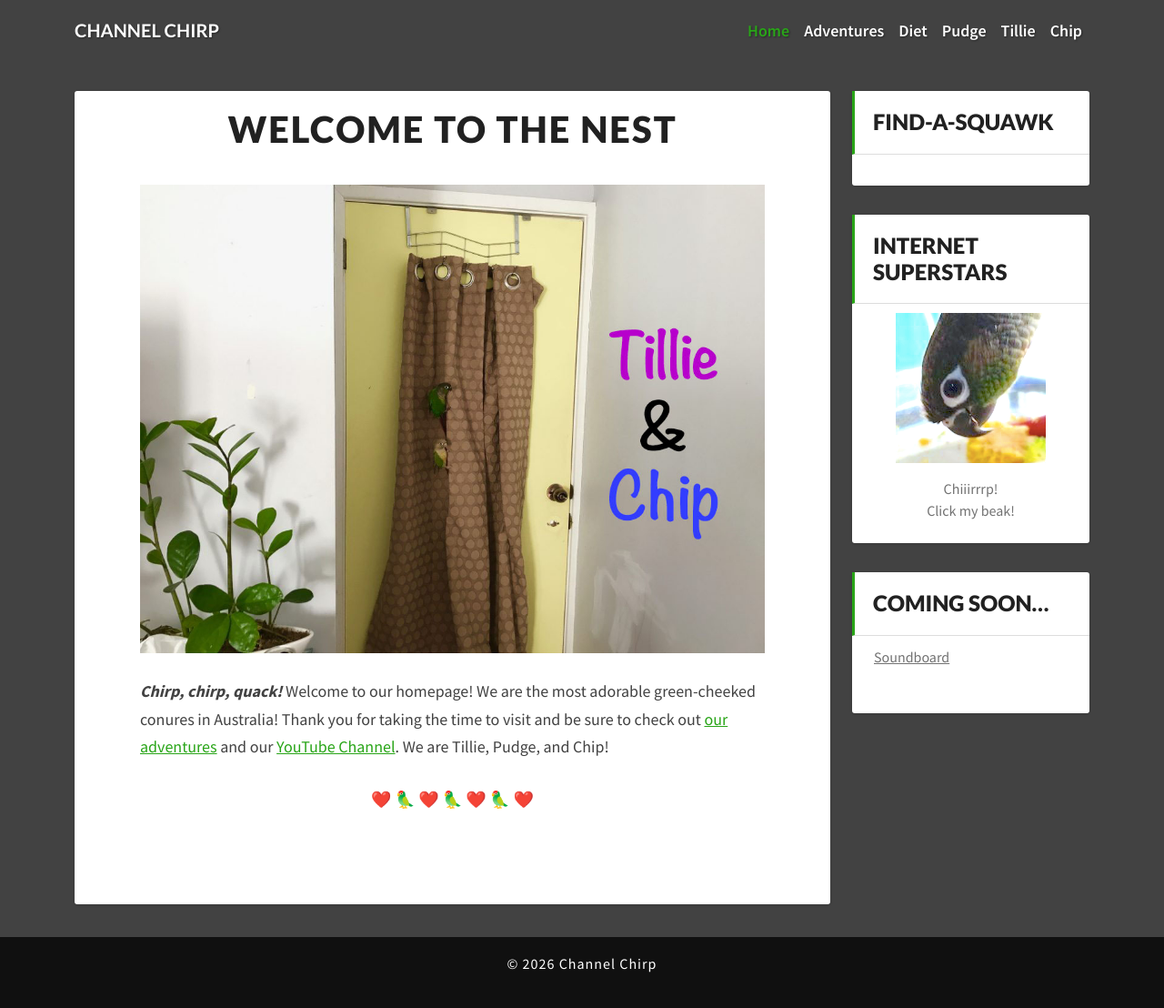
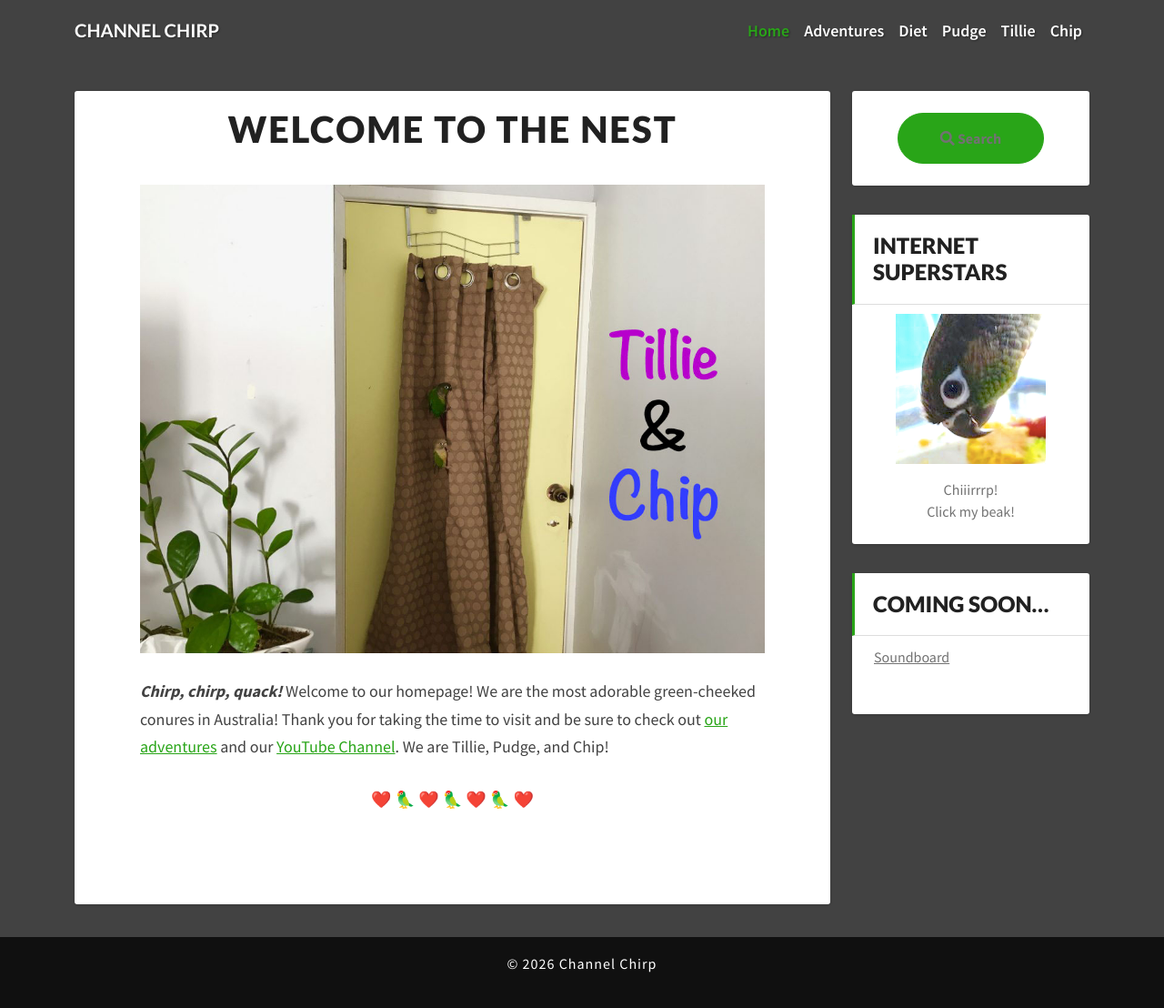
Before and after one commit to ChannelChirp/website, a Jekyll site: the page built from index.md, in a window 1280 px wide and 1113 px high. Shown: the top 1108 px of the window at 91% size. Built offline with Jekyll 4.4.1, drawn with Linux system fonts in a browser that asks for light colours.

Commit message:
fix: search again (again)

```diff
--- a/_includes/sidebar.html
+++ b/_includes/sidebar.html
@@ -1,11 +1,7 @@
-<aside class="widget">
-  <h4 class="widget-title">Find-a-squawk</h4>
-  <div id="search"></div>
-  <script>
-    window.addEventListener('DOMContentLoaded', (event) => {
-      new PagefindUI({ element: "#search", showSubResults: true });
-    });
-  </script>
+<aside class="widget text-center">
+  <a href="{{ '/search/' | relative_url }}" class="btn btn-primary">
+    <i class="fas fa-search"></i> Search
+  </a>
 </aside>
 
 <aside class="widget">
--- a/_layouts/default.html
+++ b/_layouts/default.html
@@ -17,7 +17,7 @@
   <!-- Custom Lighthouse CSS -->
   <link rel="stylesheet" href="{{ '/css/lighthouse.css' | relative_url }}">
 </head>
-<body>
+<body class="{{ page.body_class }}">
 
   {% include navbar.html %}
 
--- a/css/lighthouse.css
+++ b/css/lighthouse.css
@@ -421,3 +421,14 @@ tbody tr:nth-child(odd) {
   border: none;
   color: #727272;
 }
+
+/* Pagefind Default UI – theme overrides */
+:root {
+  --pagefind-ui-primary: #29a518;
+  --pagefind-ui-text: #424242;
+  --pagefind-ui-background: #fff;
+  --pagefind-ui-border: #ddd;
+  --pagefind-ui-border-radius: 3px;
+  --pagefind-ui-font: 'Source Sans Pro', 'Helvetica Neue', Arial, sans-serif;
+  --pagefind-ui-scale: 1;
+}
```
Also changed, not shown: search.md (added, +18 -0 lines).
